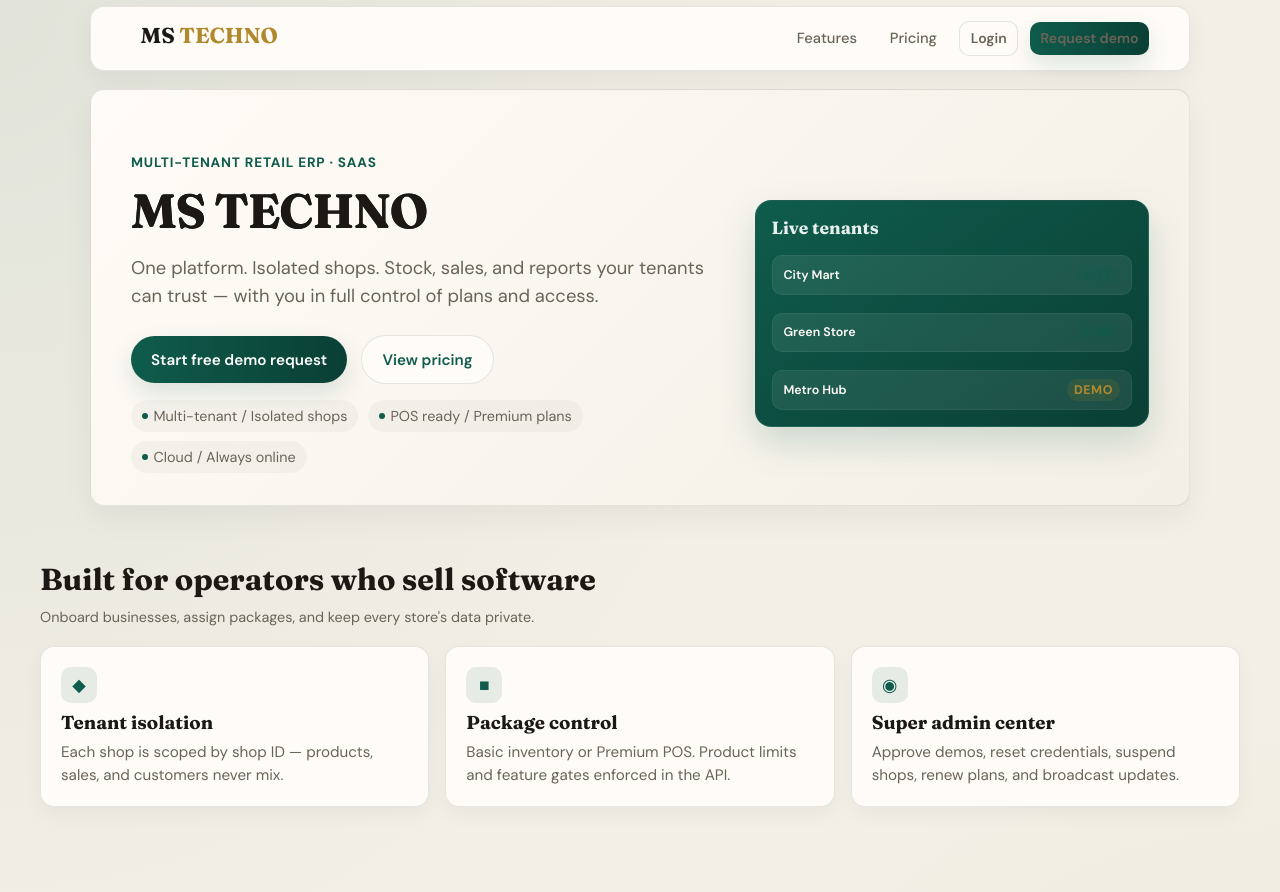
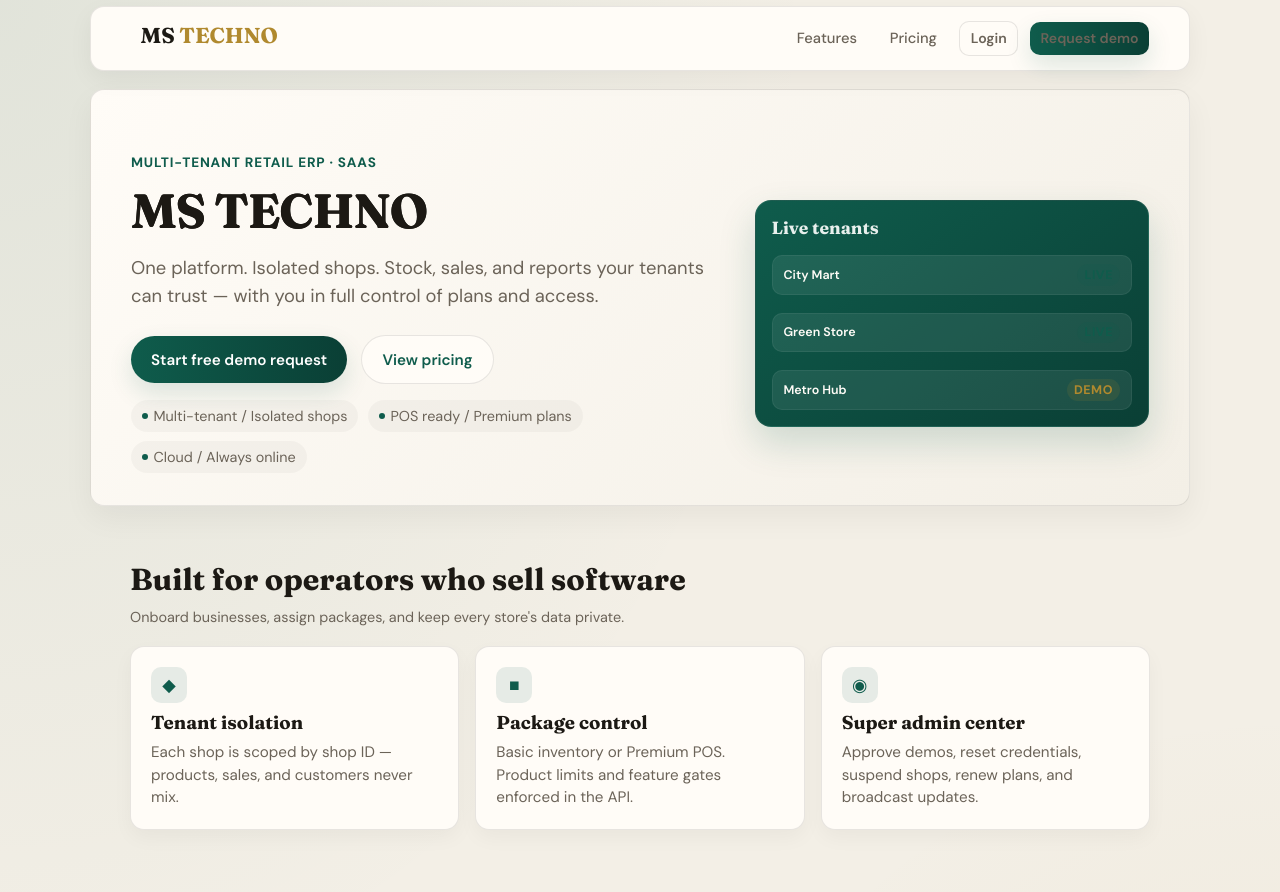
Before and after one commit to muqaddarshaheer/MS---TECHNO, a React (Vite) app in the folder frontend/: page / in a window 1280 px wide. Shown: the top 892 px of the page. Built offline with nearby package versions, Linux system fonts and the light colour scheme; no server answers.

Commit message:
frontend

```diff
--- a/frontend/src/styles.css
+++ b/frontend/src/styles.css
@@ -400,6 +400,9 @@ button {
 
 /* ===== Landing page — visual refinements (scoped) ===== */
 .saas-landing {
+  width: 100%;
+  max-width: 1200px;
+  margin: 0 auto;
   padding-top: 0.35rem;
   padding-bottom: 2.75rem;
 }
@@ -411,6 +414,7 @@ button {
   border-radius: var(--radius);
   margin: 0 auto 1.1rem;
   max-width: 1100px;
+  width: 100%;
   box-shadow: 0 8px 24px rgba(28, 25, 20, 0.05);
 }
 
@@ -459,7 +463,7 @@ button {
 .saas-landing .hero-brand { color: var(--ink); font-size: clamp(2rem, 5vw, 3rem); }
 .saas-landing .saas-eyebrow { color: var(--accent); font-weight: 700; }
 .saas-landing .saas-lead { color: var(--muted); margin-top: 0.5rem; }
-.saas-landing .hero-cta { margin-top: 1.1rem; display: flex; gap: 0.9rem; }
+.saas-landing .hero-cta { margin-top: 1.1rem; display: flex; gap: 0.9rem; align-items: center; }
 .saas-landing .btn-primary { background: linear-gradient(90deg, var(--accent), var(--accent-deep)); color: #fff; box-shadow: 0 10px 24px rgba(15, 92, 76, 0.14); }
 
 .saas-landing .hero-stats { display: flex; gap: 0.6rem; margin-top: 1rem; flex-wrap: wrap; }
@@ -494,16 +498,23 @@ button {
 .saas-landing .hero-shop-status.demo { background: rgba(176, 137, 46, 0.12); color: var(--gold); }
 
 /* Features and pricing polish */
-.saas-landing .feature-grid { gap: 1rem; }
+.saas-landing .feature-grid,
+.saas-landing .pricing-grid {
+  gap: 1rem;
+  align-items: stretch;
+}
+
 .saas-landing .feature-block {
   padding: 1.1rem;
   border-radius: var(--radius);
   background: var(--surface);
   border: 1px solid var(--line);
   box-shadow: 0 8px 20px rgba(28, 25, 20, 0.04);
-}
-
-.saas-landing .pricing-grid { gap: 1rem; }
+  display: flex;
+  flex-direction: column;
+  height: 100%;
+}
+
 .saas-landing .plan-card {
   padding: 1.1rem;
   border-radius: var(--radius);
@@ -511,6 +522,14 @@ button {
   border: 1px solid var(--line);
   color: var(--ink);
   box-shadow: 0 8px 20px rgba(28, 25, 20, 0.04);
+  display: flex;
+  flex-direction: column;
+  height: 100%;
+}
+
+.saas-landing .plan-card .btn {
+  margin-top: auto;
+  width: 100%;
 }
 
 .saas-landing .plan-card:hover { transform: translateY(-6px); box-shadow: 0 12px 30px rgba(28, 25, 20, 0.08); }
@@ -519,6 +538,7 @@ button {
 /* CTA banner */
 .saas-landing .cta-banner {
   margin: 1.25rem auto;
+  width: min(100%, 1100px);
   display: flex;
   gap: 1rem;
   align-items: center;
@@ -536,6 +556,14 @@ button {
   box-shadow: 0 8px 20px rgba(28, 25, 20, 0.04);
 }
 
+.saas-landing .saas-section,
+.saas-landing .testimonial-section,
+.saas-landing .saas-footer {
+  width: min(100%, 1100px);
+  margin-left: auto;
+  margin-right: auto;
+}
+
 .saas-landing .saas-footer {
   border-top: 1px solid var(--line);
   padding: 1.25rem 0 0;
@@ -549,6 +577,7 @@ button {
   .saas-landing .saas-hero { flex-direction: column; padding: 1.25rem; }
   .saas-landing .hero-visual { order: -1; width: 100%; }
   .saas-landing .pricing-grid, .saas-landing .feature-grid { grid-template-columns: 1fr; }
+  .saas-landing .cta-banner { flex-direction: column; align-items: flex-start; }
 }
 
 @media (max-width: 560px) {
@@ -573,6 +602,10 @@ button {
   .saas-landing .cta-banner {
     padding: 1.1rem;
     align-items: flex-start;
+  }
+
+  .saas-landing .saas-nav {
+    padding: 0.8rem 1rem;
   }
 }
 
```
